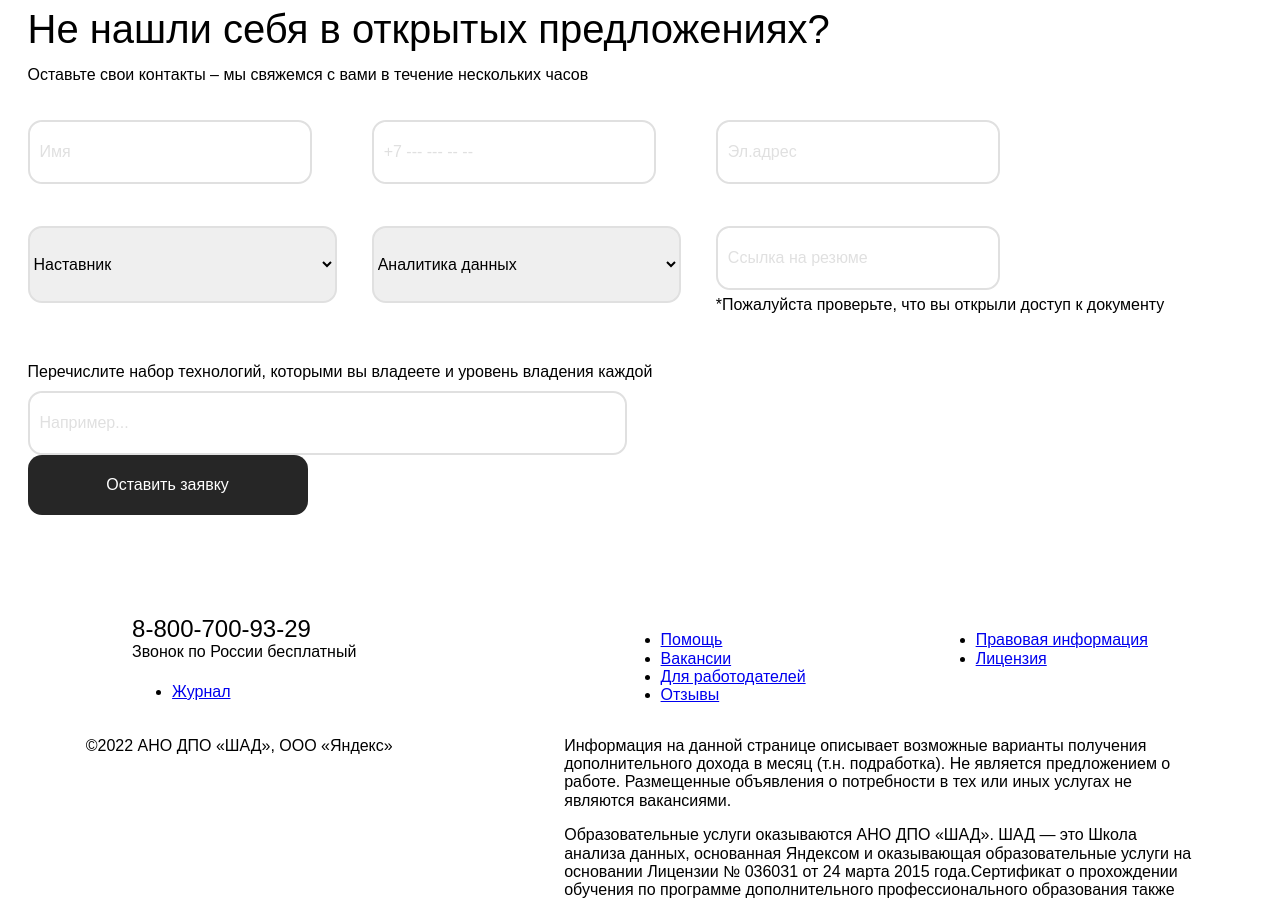
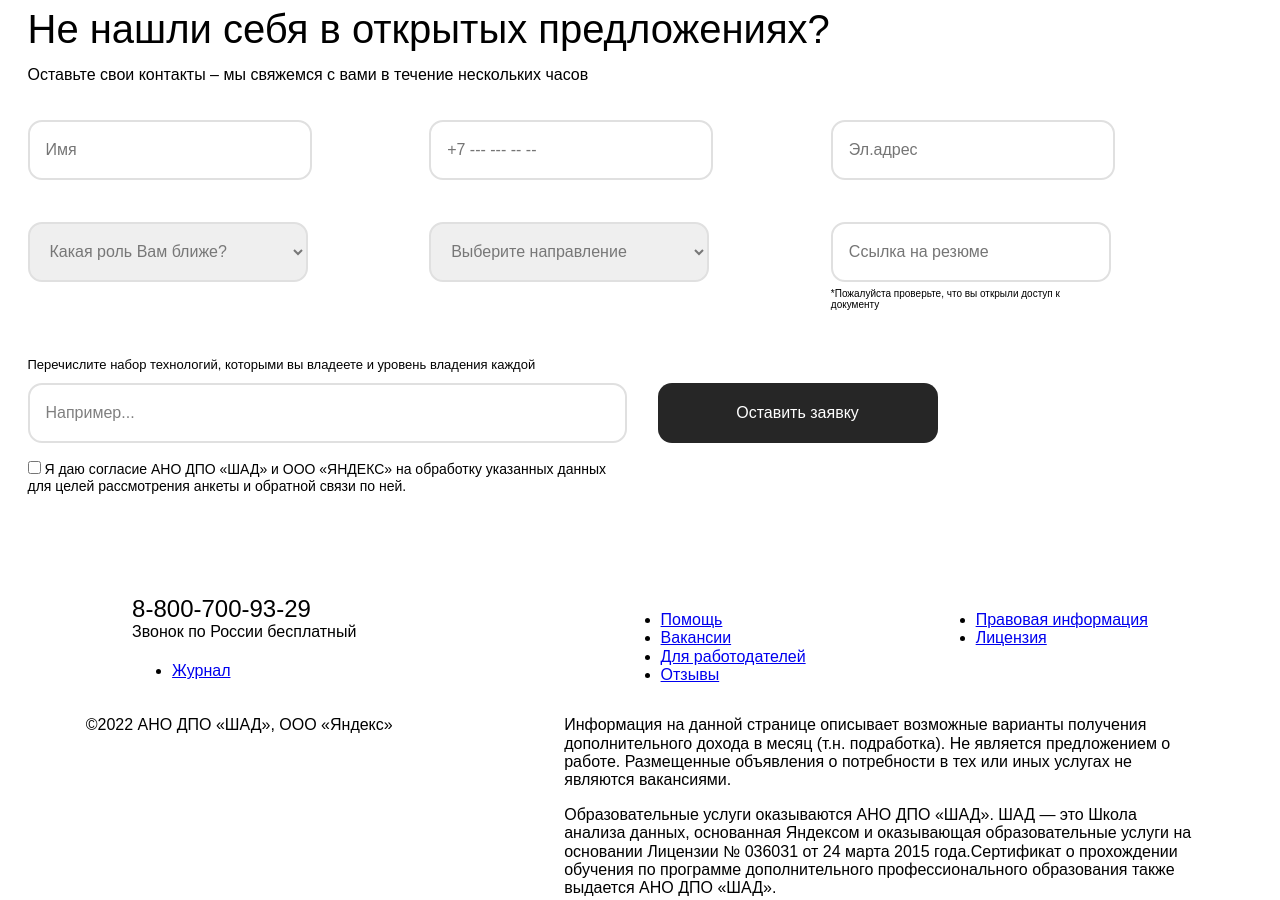
Before and after one commit to NurgaleevaDi/hr-landing, a React (Create React App) app: page / in a window 1280 px wide. Shown: the part 3480-4380 px from the top of the page. Built offline with nearby package versions, Linux system fonts and the light colour scheme.

Commit message:
udate css, added checkbox

```diff
--- a/src/components/Request/Request.css
+++ b/src/components/Request/Request.css
@@ -18,66 +18,101 @@
   margin-bottom: 35px;
 }
 
+.request__form {
+
+}
+
 .request__info {
   display: grid;
   grid-auto-flow: row;
   grid-template-columns: repeat(3, auto);
-  grid-column-gap: 35px;
+  grid-column-gap: 33px;
   grid-row-gap: 42px;
-
 }
 
 .request__input-block {
   border: 2px solid #E0E0E0;
   border-radius: 14px;
   max-width: 280px;
-  min-height: 60px;
+  min-height: 56px;
   display: flex;
 }
 
 .request__block_long {
   min-width: 595px;
+  grid-area: b;
 }
 
 .request__input {
+  width: 90%;
   border: none;
   outline: none;
   padding: 0;
-  margin-left: 10px;
+  margin-left: 16px;
   font-style: normal;
   font-weight: 500;
   font-size: 16px;
   line-height: 1.25;
-  color: #E0E0E0;
+  color: rgba(0, 0, 0, 0.5);
 
 }
 
 .request__input_select {
-  min-height: 60px;
+  max-height: 60px;
+  max-width: 280px;
   border: 2px solid #E0E0E0;
   border-radius: 14px;
+  padding-left: 16px;
+  color: rgba(0, 0, 0, 0.5);
+  font-size: 16px;
+  line-height: 1.25;
+
 }
 
 .request__container {
   display: flex;
   flex-direction: column;
   max-height: 77px;
+  max-width: 280px;
 }
 
 .request__span {
   margin-top: 6px;
+  font-size: 10px;
+}
+.request__button-block {
+  display: grid;
+  grid-template-columns: 595px 1fr;
+  grid-template-rows: 26px 1fr;
+  column-gap: 35px;
+  grid-template-areas:
+  "a a"
+  "b c";
+  margin-top: 58px;
+
 }
 .request_text-small {
   margin: 0;
-  margin-top: 60px;
-  margin-bottom: 10px;
+  grid-area: a;
+  font-size: 13px;
+  line-height: 1.23;
 }
+
 .request__button {
-  min-width: 280px;
+  max-width: 280px;
   min-height: 60px;
   padding: 0;
   border-radius: 14px;
   border: none;
   background-color: #262626;
   color: white;
+  grid-area: c;
 }
+
+.request__agreement {
+  margin-top: 18px;
+  font-style: normal;
+  font-weight: 400;
+  font-size: 14px;
+  line-height: 17px;
+}
--- a/src/components/Request/Request.js
+++ b/src/components/Request/Request.js
@@ -8,21 +8,21 @@ function Request() {
       <form className="request__form">
         <div className="request__info">
           <div className="request__input-block">
-            <input type="text" className="request__input" value='Имя' />
+            <input type="text" className="request__input" placeholder="Имя"/>
           </div>
           <div className="request__input-block">
-            <input type="tel" className="request__input" value='+7 --- --- -- --' />
+            <input type="tel" className="request__input" placeholder="+7 --- --- -- --" />
           </div>
           <div className="request__input-block">
-            <input type="email" className="request__input" value='Эл.адрес' />
+            <input type="email" className="request__input" placeholder="Эл.адрес" />
           </div>
               <select className="request__input_select" size="1">
-              <option disabled>Какая роль Вам ближе?</option>
+                <option selected disabled>Какая роль Вам ближе?</option>
                 <option>Наставник</option>
                 <option>Ревьюер</option>
               </select>
             <select className="request__input_select" size="1">
-              <option disabled>Выберите направление</option>
+              <option selected disabled>Выберите направление</option>
               <option>Аналитика данных</option>
               <option>Дизайн</option>
               <option>Маркетинг</option>
@@ -30,11 +30,13 @@ function Request() {
             </select>
           <div className="request__container">
             <div className="request__input-block">
-              <input type="url" className="request__input" value="Ссылка на резюме"/>
+              <input type="url" className="request__input" placeholder="Ссылка на резюме"/>
             </div>
             <span className="request__span">*Пожалуйста проверьте, что вы открыли доступ к документу</span>
           </div>
         </div>
+
+        <div className="request__button-block">
           <p className="request_text-small">
             Перечислите набор технологий, которыми вы владеете и уровень владения каждой
           </p>
@@ -42,6 +44,13 @@ function Request() {
             <input type="text" className="request__input" value="Например..."/>
           </div>
           <button type="submit" className="request__button">Оставить заявку</button>
+          <div className="request__agreement">
+            <input type="checkbox" name="agreement" id="agreement" value="1" required/>
+            <label htmlFor="agreement"> Я даю согласие АНО ДПО «ШАД» и ООО «ЯНДЕКС» на обработку
+            указанных данных для целей рассмотрения анкеты и обратной связи по ней.</label>
+          </div>
+        </div>
+
       </form>
     </section>
   );
```
Also changed, not shown: src/components/Request/images/mark.png (added). Lines whose indentation alone changed are shown as unchanged.
